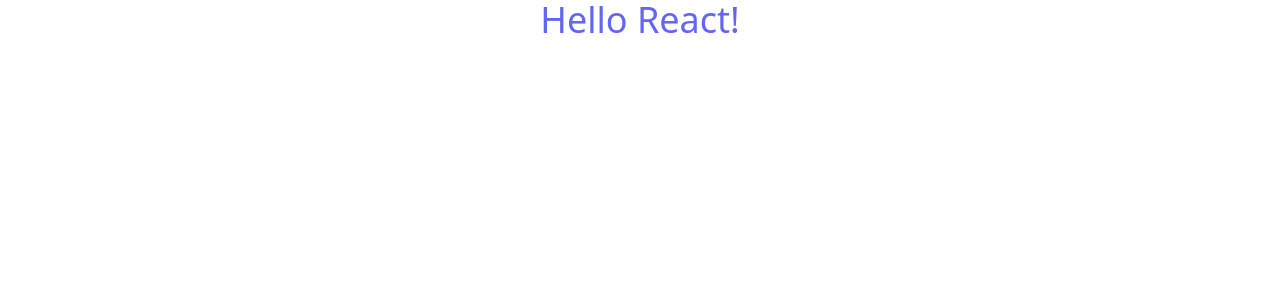
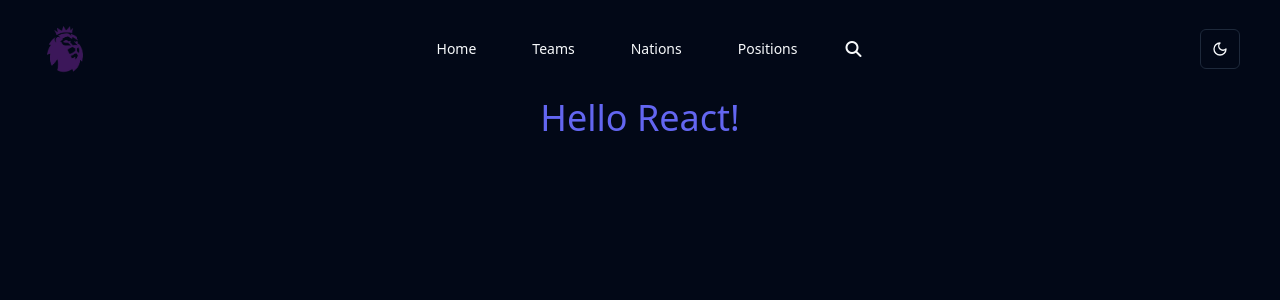
Before and after one commit to kalom60/epl-zone, a React (Vite) app in the folder client-react/: page / in a window 1280 px wide. Shown: the top 300 px of the page. Built offline with nearby package versions, Linux system fonts and the light colour scheme.

Commit message:
define routes

```diff
--- a/client-react/src/main.tsx
+++ b/client-react/src/main.tsx
@@ -1,10 +1,48 @@
-import React from 'react'
-import ReactDOM from 'react-dom/client'
-import App from './App.tsx'
-import './index.css'
+import React from "react";
+import ReactDOM from "react-dom/client";
+import "./index.css";
+import { createBrowserRouter, Outlet, RouterProvider } from "react-router-dom";
+import Teams from "./components/Teams.tsx";
+import { ThemeProvider } from "./components/theme-provider.tsx";
+import Header from "./components/Header.tsx";
+import App from "./App.tsx";
+import Positions from "./components/Positions.tsx";
+import Nations from "./components/Nations.tsx";
 
-ReactDOM.createRoot(document.getElementById('root')!).render(
+const router = createBrowserRouter([
+  {
+    path: "/",
+    element: (
+      <>
+        <Header />
+        <Outlet />
+      </>
+    ),
+    children: [
+      {
+        path: "",
+        element: <App />,
+      },
+      {
+        path: "teams",
+        element: <Teams />,
+      },
+      {
+        path: "nations",
+        element: <Nations />,
+      },
+      {
+        path: "positions",
+        element: <Positions />,
+      },
+    ],
+  },
+]);
+
+ReactDOM.createRoot(document.getElementById("root")!).render(
   <React.StrictMode>
-    <App />
+    <ThemeProvider defaultTheme="dark" storageKey="vite-ui-theme">
+      <RouterProvider router={router} />
+    </ThemeProvider>
   </React.StrictMode>,
-)
+);
```
